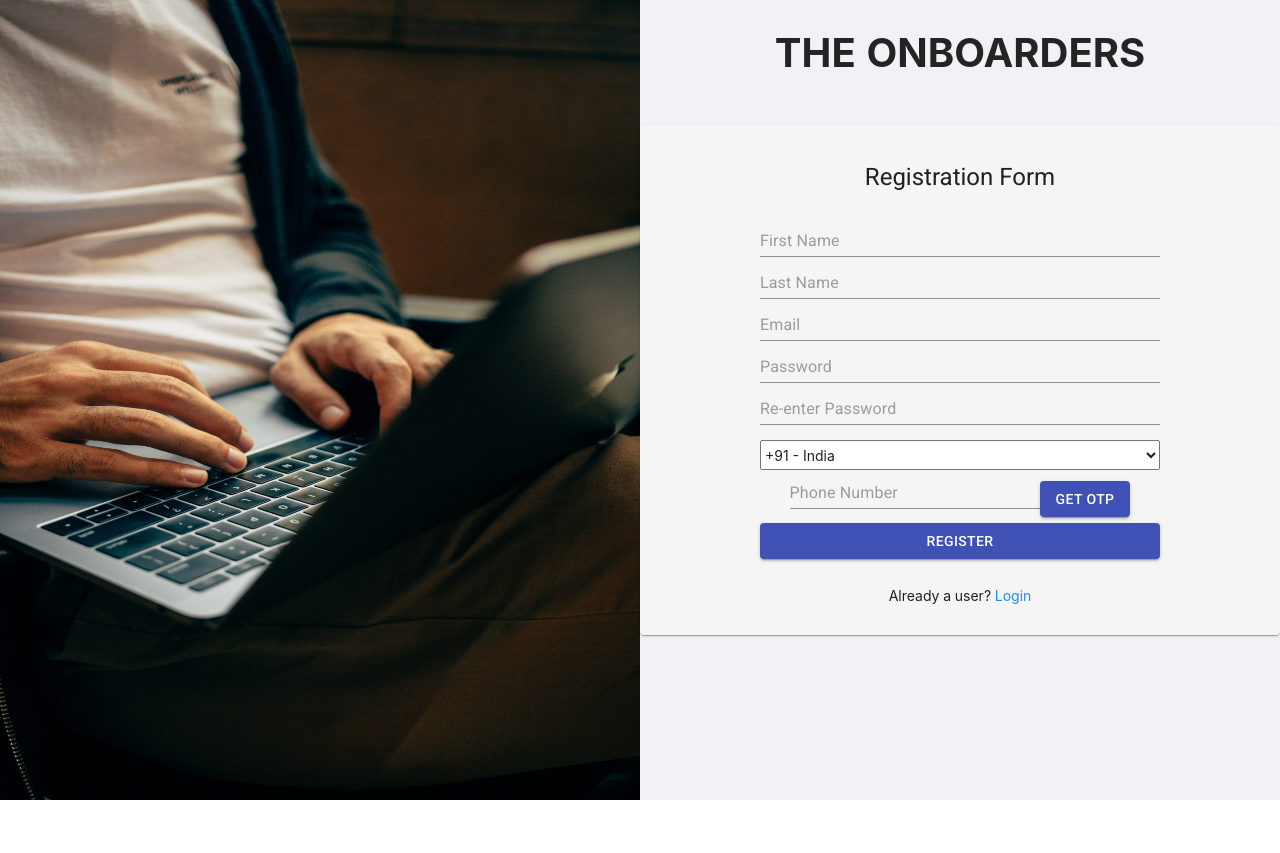
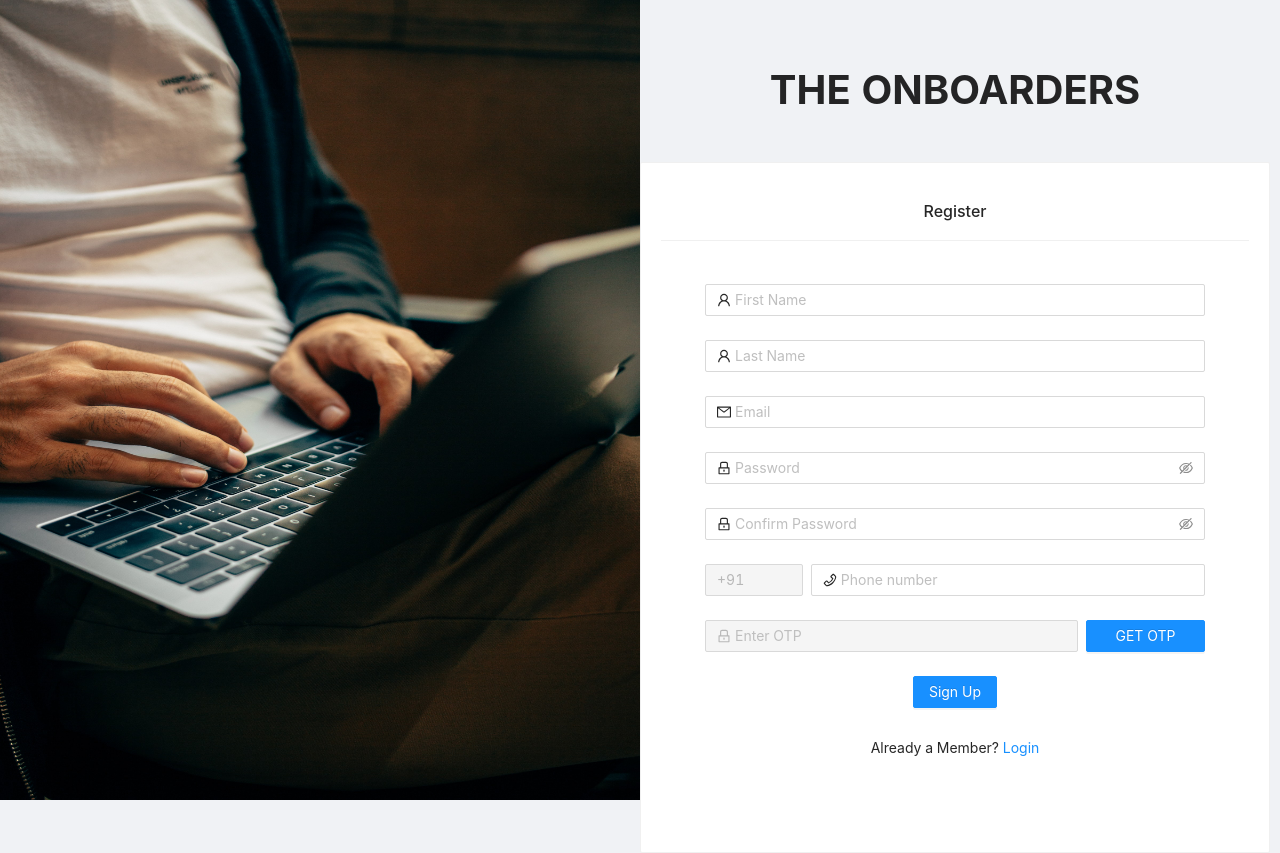
Before and after one commit to CypherTree/candi-website, a React (Create React App) app: page /register in a window 1280 px wide. Before the commit the page ends 800 px from the top, so only its background shows below. Built offline with nearby package versions, Linux system fonts and the light colour scheme; a small style sheet from the web is missing.

Commit message:
register UI changes doen

```diff
--- a/src/auth/components/register/RegisterForm.tsx
+++ b/src/auth/components/register/RegisterForm.tsx
@@ -1,18 +1,26 @@
 import React, { useState } from "react";
 
 import {
+  Button,
   Card,
-  CardHeader,
-  CardContent,
-  CardActions,
+  Checkbox,
+  Input,
   Typography,
-  TextField,
-  Button,
-} from "@material-ui/core";
+  Form,
+  Layout,
+  Divider,
+  Row,
+  Col,
+} from "antd";
 
 import { Link } from "react-router-dom";
 
-import { Formik, Field, Form, ErrorMessage } from "formik";
+import {
+  UserOutlined,
+  LockOutlined,
+  PhoneOutlined,
+  MailOutlined,
+} from "@ant-design/icons";
 
 import { connect } from "react-redux";
 
@@ -25,6 +33,10 @@ import { sendOTP } from "../../core/services/register";
 import { RegisterUser, SetAuthenticated } from "../../core/redux/actions";
 
 import { StateType } from "../../../app/core/redux/types";
+import Field from "ant-design-pro/lib/Charts/Field";
+import { ErrorMessage } from "formik/dist/ErrorMessage";
+
+const { Text } = Typography;
 
 type AuthProps = {
   isAuthenticated: boolean;
@@ -49,6 +61,14 @@ type Props = {
   auth: AuthProps;
 };
 
+const layout = {
+  labelCol: { span: 8 },
+  wrapperCol: { span: 16 },
+};
+const tailLayout = {
+  wrapperCol: { offset: 4, span: 16 },
+};
+
 const RegisterForm: React.FC<Props> = ({
   setAuthenticated,
   registerUser,
@@ -57,7 +77,19 @@ const RegisterForm: React.FC<Props> = ({
   const [isOTPSent, setIsOTPSent] = useState(false);
   const [isResendAllowed, setIsResendAllowed] = useState(false);
 
-  let counter = 60;
+  const [firstName, setFirstName] = useState("");
+  const [lastName, setLastName] = useState("");
+  const [email, setEmail] = useState("");
+  const [password, setPassword] = useState("");
+  const [password2, setPassword2] = useState("");
+  const [phone, setPhone] = useState("");
+  const [otp, setOTP] = useState("");
+
+  const [otpError, setOTPError] = useState("");
+
+  let counter = 15;
+
+  const registerError = auth.error;
 
   let otpCountdown: any;
 
@@ -78,14 +110,20 @@ const RegisterForm: React.FC<Props> = ({
     }, 1000);
   };
 
-  const handleGetOTP = (phone: string) => {
+  const handleGetOTP = () => {
+    if (phone && phone.length === 10 && Number.isInteger(parseInt(phone))) {
       setIsOTPSent(true);
       setIsResendAllowed(false);
       setOTPTimeout();
-    sendOTPFunc(phone);
+      sendOTPFunc();
+      setOTPError("");
+    } else {
+      setOTPError("OTP could not be sent.");
+      console.log("error in sending OTP ", otpError);
+    }
   };
 
-  const sendOTPFunc = (phone: string) => {
+  const sendOTPFunc = () => {
     isOTPSent ? handleResendOTP(phone) : sendOTP(phone);
   };
 
@@ -109,236 +147,236 @@ const RegisterForm: React.FC<Props> = ({
     email?: string;
   };
 
-  const validationCheck = (values: valuesType) => {
+  const validationCheck = () => {
     const errors: any = {};
 
-    if (!values.firstName) {
+    if (!firstName) {
       errors.firstName = "Required";
     }
-    if (!values.lastName) {
+    if (!lastName) {
       errors.lastName = "Required";
     }
-    if (!values.password) {
+    if (!password) {
       errors.password = "Required";
     }
-    if (!values.password2) {
+    if (!password2) {
       errors.password2 = "Required";
     }
-    if (!values.otp) {
+    if (!otp) {
       errors.otp = "Required";
     }
-    if (!values.phone_number_extension) {
-      errors.phone_number_extension = "Required";
-    }
-    if (!values.email) {
+
+    if (!email) {
       errors.email = "Required";
-    } else if (
-      !/^[A-Z0-9._%+-]+@[A-Z0-9.-]+\.[A-Z]{2,4}$/i.test(values.email)
-    ) {
+    } else if (!/^[A-Z0-9._%+-]+@[A-Z0-9.-]+\.[A-Z]{2,4}$/i.test(email)) {
       errors.email = "Invalid email address";
     }
 
     return errors;
   };
 
+  const onFinish = (values: any) => {
+    const errors = validationCheck();
+
+    if (Object.keys(errors).length === 0) {
+      values.phone_number_extension = "+91";
+      registerUser(values);
+    } else {
+      console.log("Errors", errors);
+    }
+  };
+
   return (
-    <div>
-      <Card style={{ backgroundColor: "whitesmoke", padding: "20px" }}>
-        <CardHeader title="Registration Form"></CardHeader>
-        <CardContent>
-          {auth.hasOwnProperty("error") && (
-            <Typography color="error" component="h5" variant="h5">
-              {auth.error}
-            </Typography>
-          )}
-          {auth.hasOwnProperty("success") ? (
-            <Typography color="primary" component="h5" variant="h5">
-              {auth.success}
-              Redirecting to dashboard.
-              {redirectToDashboard()}
-            </Typography>
-          ) : (
-            <Formik
-              initialValues={{
-                firstName: "",
-                lastName: "",
-                email: "",
-                password: "",
-                password2: "",
-                phone: "",
-                otp: "",
-                phone_number_extension: "+91",
-              }}
-              validate={validationCheck}
-              onSubmit={(data, { setSubmitting }) => {
-                setSubmitting(true);
-                // make async call
-
-                registerUser({
-                  first_name: data.firstName,
-                  last_name: data.lastName,
-                  email: data.email,
-                  password: data.password,
-                  phone_number: data.phone,
-                  phone_number_extension: data.phone_number_extension,
-                  otp: data.otp,
-                });
-
-                setSubmitting(false);
+    <Card title={<Text>Register </Text>} style={{ padding: "20px" }}>
+      <div
+        style={{
+          display: "flex",
+          justifyContent: "center",
+          padding: "20px",
         }}
       >
-              {({ values, isSubmitting, handleChange, handleBlur }) => (
-                <Form style={{ lineHeight: "3" }}>
-                  <div>
-                    <Field
+        <Form
+          name="normal_signup"
+          className="signup-form"
+          initialValues={{}}
+          onFinish={onFinish}
+          style={{
+            width: "500px",
+          }}
+        >
+          <Form.Item
+            name="first_name"
+            rules={[
+              { required: true, message: "Please enter your First Name!" },
+            ]}
+          >
+            <Input
+              prefix={<UserOutlined className="site-form-item-icon" />}
               placeholder="First Name"
-                      name="firstName"
-                      type="input"
-                      as={TextField}
-                      style={{ width: "400px" }}
+              onChange={(e) => setFirstName(e.target.value)}
             />
-                    <ErrorMessage name="firstName" component="div" />
-                  </div>
-                  <div>
-                    <Field
+          </Form.Item>
+          <Form.Item
+            name="last_name"
+            rules={[
+              { required: true, message: "Please enter your Last Name!" },
+            ]}
+          >
+            <Input
+              prefix={<UserOutlined className="site-form-item-icon" />}
               placeholder="Last Name"
-                      name="lastName"
-                      type="input"
-                      as={TextField}
-                      style={{ width: "400px" }}
+              onChange={(e) => setLastName(e.target.value)}
             />
-                    <ErrorMessage name="lastName" component="div" />
-                  </div>
-                  <div>
-                    <Field
-                      placeholder="Email "
+          </Form.Item>
+          <Form.Item
             name="email"
-                      type="email"
-                      as={TextField}
-                      style={{ width: "400px" }}
+            rules={[{ required: true, message: "Please enter your Email!" }]}
+          >
+            <Input
+              prefix={<MailOutlined className="site-form-item-icon" />}
+              placeholder="Email"
+              onChange={(e) => setEmail(e.target.value)}
             />
-                    <ErrorMessage name="email" component="div" />
-                  </div>
-                  <div>
-                    <Field
-                      placeholder="Password "
+          </Form.Item>
+          <Form.Item
             name="password"
+            rules={[{ required: true, message: "Please enter your Password!" }]}
+          >
+            <Input.Password
+              prefix={<LockOutlined className="site-form-item-icon" />}
               type="password"
-                      as={TextField}
-                      style={{ width: "400px" }}
+              placeholder="Password"
+              onChange={(e) => setPassword(e.target.value)}
             />
-                    <ErrorMessage name="password" component="div" />
-                  </div>
-                  <div>
-                    <Field
-                      placeholder="Re-enter Password"
+          </Form.Item>
+          <Form.Item
             name="password2"
+            rules={[
+              { required: true, message: "Please re-enter your Password!" },
+            ]}
+          >
+            <Input.Password
+              prefix={<LockOutlined className="site-form-item-icon" />}
               type="password"
-                      as={TextField}
-                      style={{ width: "400px" }}
+              placeholder="Confirm Password"
+              onChange={(e) => setPassword2(e.target.value)}
             />
-                    <ErrorMessage name="password2" component="div" />
-                  </div>
-                  <div>
-                    {/* <label htmlFor="Phone Extenstion">
-                      Country Extension :{" "}
-                    </label> */}
-                    <Field
-                      component="select"
-                      id="category"
-                      name="phone_number_extension"
-                      style={{ width: "400px", height: "30px" }}
+          </Form.Item>
+          <Form.Item
+            name="phone_number"
+            rules={[
+              { required: true, message: "Please enter your Phone number!" },
+            ]}
           >
-                      <option value="+91">+91 - India</option>
-                      <option value="+92">+92 - Pakistan</option>
-                    </Field>
-                    <ErrorMessage
-                      name="phone_number_extension"
-                      component="div"
+            <Row gutter={8}>
+              <Col span={5}>
+                <Input defaultValue="+91" disabled={true} />
+              </Col>
+              <Col span={19}>
+                <Input
+                  prefix={<PhoneOutlined className="site-form-item-icon" />}
+                  placeholder="Phone number"
+                  maxLength={10}
+                  onChange={(e) => setPhone(e.target.value)}
                 />
-                  </div>
-                  <div>
-                    <Field
-                      placeholder="Phone Number"
-                      name="phone"
-                      type="input"
-                      as={TextField}
-                      style={{ width: "250px" }}
+              </Col>
+            </Row>
+          </Form.Item>
+
+          {isOTPSent ? (
+            <>
+              <Row gutter={8}>
+                <Col span={18}>
+                  <Form.Item
+                    name="otp"
+                    rules={[
+                      { required: true, message: "Please enter valid OTP" },
+                    ]}
+                  >
+                    <Input
+                      prefix={<LockOutlined className="site-form-item-icon" />}
+                      placeholder="Enter OTP"
+                      maxLength={6}
+                      onChange={(e) => setOTP(e.target.value)}
                     />
-                    {isOTPSent ? (
+                  </Form.Item>
+                </Col>
+                <Col span={6}>
                   <Button
-                        disabled={isOTPSent && !isResendAllowed}
-                        type="submit"
-                        variant="contained"
-                        color="primary"
-                        onClick={() => handleGetOTP(values.phone)}
+                    disabled={!isResendAllowed}
+                    type="primary"
+                    onClick={() => handleGetOTP()}
                   >
-                        RESEND OTP
+                    Resend OTP
                   </Button>
+                </Col>
+              </Row>
+            </>
           ) : (
+            <>
+              <Row gutter={8}>
+                <Col span={18}>
+                  <Form.Item
+                    name="otp"
+                    rules={[
+                      { required: true, message: "Please enter valid OTP" },
+                    ]}
+                  >
+                    <Input
+                      prefix={<LockOutlined className="site-form-item-icon" />}
+                      placeholder="Enter OTP"
+                      maxLength={6}
+                      onChange={(e) => setOTP(e.target.value)}
+                      disabled={true}
+                    />
+                  </Form.Item>
+                </Col>
+                <Col span={6}>
                   <Button
                     disabled={isOTPSent}
-                        type="submit"
-                        variant="contained"
-                        color="primary"
-                        onClick={() => handleGetOTP(values.phone)}
+                    type="primary"
+                    onClick={() => handleGetOTP()}
+                    style={{ width: "100%" }}
                   >
                     GET OTP
                   </Button>
+                </Col>
+              </Row>
+            </>
           )}
-
-                    <ErrorMessage name="phone" component="div" />
-                  </div>
           {isOTPSent && (
-                    <>
-                      <span>
-                        <Typography color="primary">
+            <Text>
               Check your phone for OTP.
               {!isResendAllowed && (
-                            <div> Try again in {counter} secs. </div>
+                <div> You can resend OTP in {counter} secs. </div>
               )}
-                        </Typography>
-                      </span>
-                      <div>
-                        <Field
-                          placeholder="OTP"
-                          name="otp"
-                          type="number"
-                          as={TextField}
-                        />
+            </Text>
+          )}
+          {otpError && (
+            <Form.Item {...tailLayout} name="remember" valuePropName="checked">
+              <Text type="danger">{otpError}</Text>
+            </Form.Item>
+          )}
+          {registerError && (
+            <Form.Item {...tailLayout} name="remember" valuePropName="checked">
+              <Text type="danger">{registerError}</Text>
+            </Form.Item>
+          )}
+          <Form.Item>
+            <Button
+              type="primary"
+              htmlType="submit"
+              className="signup-form-button"
+            >
+              Sign Up
+            </Button>{" "}
+          </Form.Item>
+          <Form.Item>
+            Already a Member? <Link to="/login">Login</Link>
+          </Form.Item>
+        </Form>
       </div>
-                      <ErrorMessage name="otp" component="div" />
-                    </>
-                  )}
-                  <Button
-                    disabled={isSubmitting}
-                    type="submit"
-                    variant="contained"
-                    color="primary"
-                    style={{ width: "400px" }}
-                  >
-                    Register
-                  </Button>
-                </Form>
-              )}
-            </Formik>
-          )}
-        </CardContent>
-        <CardActions
-          style={{
-            margin: "auto",
-          }}
-        >
-          <div
-            style={{
-              margin: "auto",
-            }}
-          >
-            Already a user? <Link to="/login">Login </Link>
-          </div>
-        </CardActions>
     </Card>
-    </div>
   );
 };
 
--- a/src/auth/containers/register/Register.tsx
+++ b/src/auth/containers/register/Register.tsx
@@ -21,6 +21,9 @@ import SideImage from "../../components/sideImage/SideImage";
 import { getCurrentSessionTokens } from "../../core/services/session";
 
 import { StateType } from "../../../app/core/redux/types";
+import Layout from "antd/lib/layout/layout";
+
+import { Col, Row } from "antd";
 
 type AuthProps = {
   isAuthenticated: boolean;
@@ -55,22 +58,32 @@ const Register: React.FC<Props> = ({ setAuthenticated, state, history }) => {
   });
 
   return (
-    <div>
-      <Grid container spacing={0}>
-        <Grid item xs={1} sm={6}>
+    <Layout>
+      <Row>
+        <Col span={12}>
           <SideImage />
-        </Grid>
-
-        <Grid item xs={11} sm={6}>
-          <br />
-          <p style={{ fontSize: "40px" }}>
-            <b> {APP_NAME}</b>
-          </p>
-
-          <RegisterForm auth={state.auth} />
-        </Grid>
-      </Grid>
-    </div>
+        </Col>
+        <Col
+          span={11}
+          style={{
+            display: "flex",
+          }}
+        >
+          <Layout
+            style={{
+              margin: "0",
+              marginTop: "10%",
+              top: "10%",
+            }}
+          >
+            <p style={{ fontSize: "40px" }}>
+              <b> {APP_NAME}</b>
+            </p>
+            <RegisterForm auth={state.auth} />
+          </Layout>
+        </Col>
+      </Row>
+    </Layout>
   );
 };
 
```
Also changed, not shown: src/auth/containers/login/Login.tsx (+0 -9 lines). Lines whose indentation alone changed are shown as unchanged.
